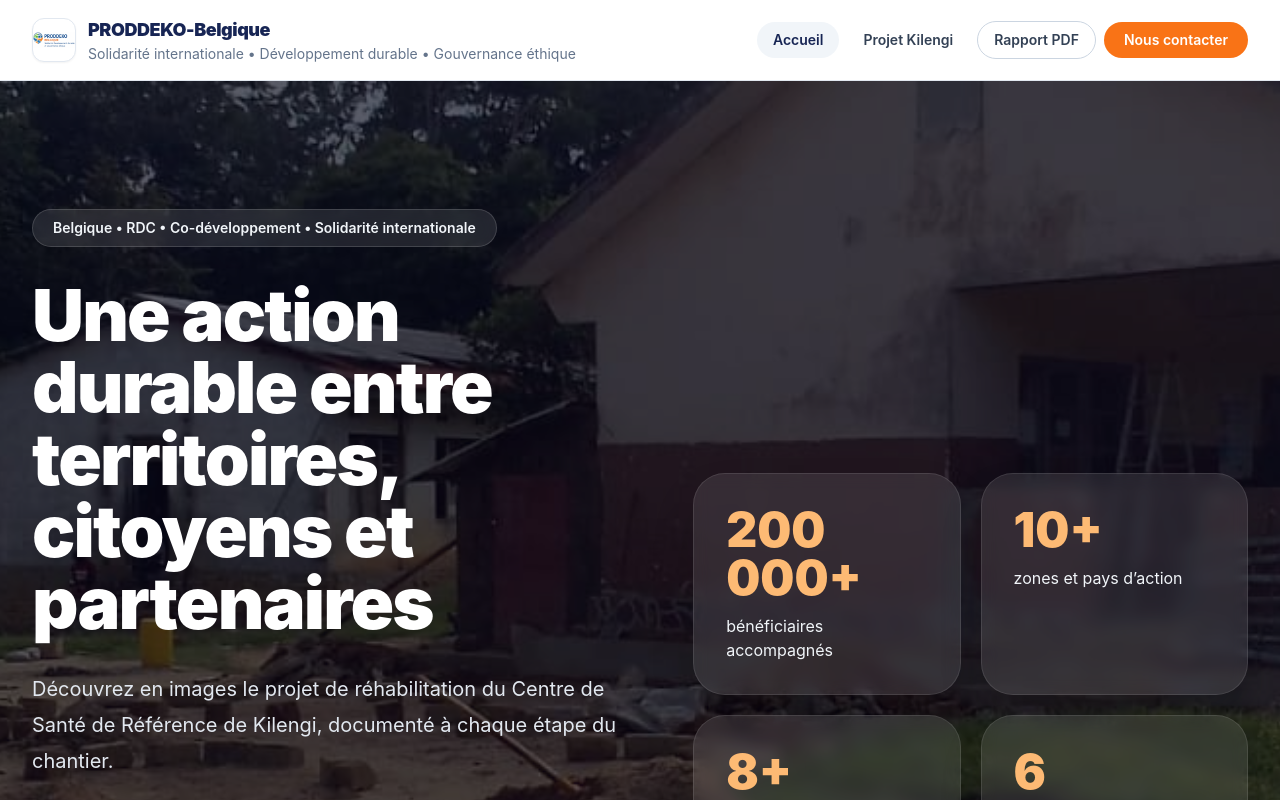
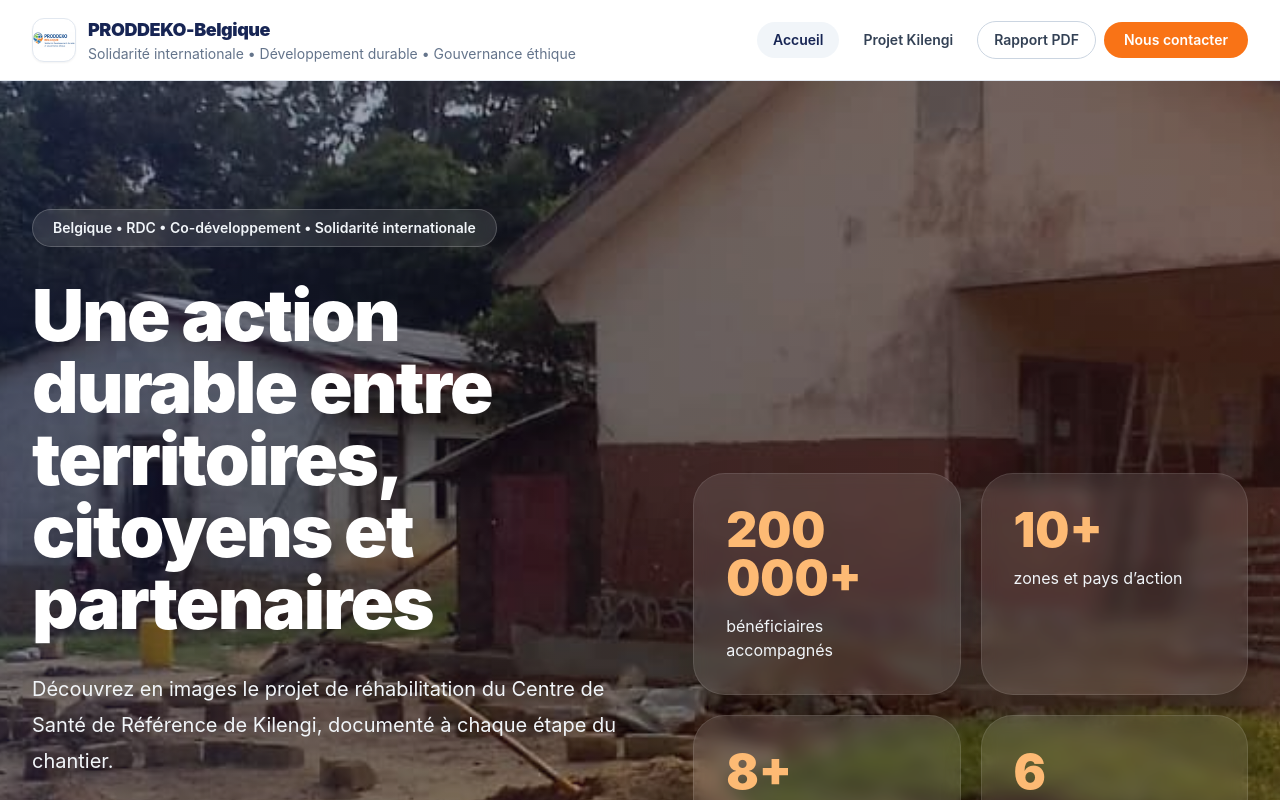
Before and after one commit to proddeko-gif/proddeko-site, a React (Vite) app: page / in a window 1280 px wide. Shown: the top 800 px of the page. Built offline with nearby package versions, Linux system fonts and the light colour scheme.

Commit message:
Update App.jsx

```diff
--- a/src/App.jsx
+++ b/src/App.jsx
@@ -279,17 +279,17 @@ function Hero({ setPage }) {
             src={src}
             alt={`Projet Kilengi ${index + 1}`}
             className={`absolute inset-0 h-full w-full object-cover transition-opacity duration-1000 ${
-              index === currentSlide ? "opacity-35" : "opacity-0"
+              index === currentSlide ? "opacity-85" : "opacity-0"
             }`}
           />
         ))}
-        <div className="absolute inset-0 bg-gradient-to-r from-blue-950/92 via-slate-950/78 to-orange-950/78" />
+        <div className="absolute inset-0 bg-gradient-to-r from-blue-950/40 via-slate-950/20 to-orange-950/30" />
       </div>
 
       <div className="relative mx-auto max-w-7xl px-6 py-24 lg:px-8 lg:py-32">
         <div className="grid gap-12 lg:grid-cols-[1.05fr_0.95fr] lg:items-end">
           <div>
-            <div className="inline-flex rounded-full border border-white/15 bg-white/10 px-5 py-2 text-sm font-semibold text-slate-100 backdrop-blur">
+            <div className="inline-flex rounded-full border border-white/20 bg-white/10 px-5 py-2 text-sm font-semibold text-slate-100 backdrop-blur">
               Belgique • RDC • Co-développement • Solidarité internationale
             </div>
 
@@ -297,7 +297,7 @@ function Hero({ setPage }) {
               Une action durable entre territoires, citoyens et partenaires
             </h1>
 
-            <p className="mt-8 max-w-3xl text-xl leading-9 text-slate-200">
+            <p className="mt-8 max-w-3xl text-xl leading-9 text-slate-100">
               Découvrez en images le projet de réhabilitation du Centre de Santé
               de Référence de Kilengi, documenté à chaque étape du chantier.
             </p>
```
